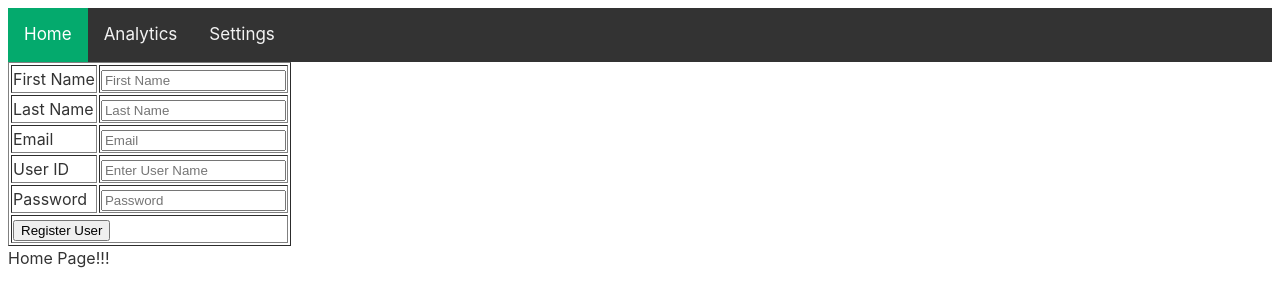
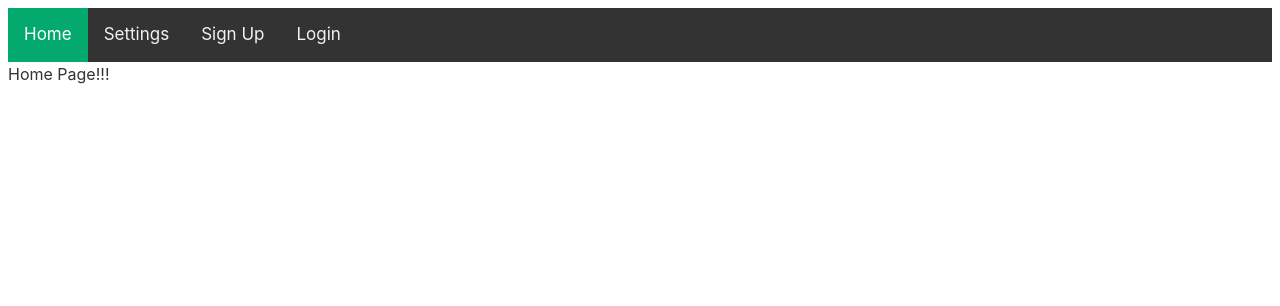
Before and after one commit to aaroncampf/Water-you-doing, a React (Vite) app in the folder frontend/: page / in a window 1280 px wide. Shown: the top 306 px of the page. Built offline with nearby package versions, Linux system fonts and the light colour scheme.

Commit message:
Moved register/login to navigation bar

```diff
--- a/frontend/src/App.jsx
+++ b/frontend/src/App.jsx
@@ -28,11 +28,10 @@ const App = () => {
       <ReminderProvider>
         <div>
           <NavBar />
-          {isNewUser && <RegisterUser events={{ handleUserLogin, handleNewUser }} />}
-        {!isNewUser && loggedInUser === "" && <Login events={{ handleUserLogin, handleNewUser }} />}
           <Routes>
-            <Route path="/analytics" element={<Analytics />} />
             <Route path="/settings" element={<Settings />} />
+            <Route path="/signup" element={<RegisterUser events={{ handleUserLogin, handleNewUser }} />} />
+            <Route path="/login" element={<Login events={{ handleUserLogin, handleNewUser }} />} />
             <Route path="/" element={<Home />} />
           </Routes>
         </div>
--- a/frontend/src/components/NavBar/NavBar.jsx
+++ b/frontend/src/components/NavBar/NavBar.jsx
@@ -10,12 +10,12 @@ const NavBar = () => {
     setResponsive(!responsive);
   };
 
-  //TODO set up responsiveness
   return (
     <div className={`${styles.topnav} ${responsive ? styles.responsive : ''}`}>
       <Link to="/" className={styles.active}>Home</Link>
-      <Link to="/analytics">Analytics</Link>
       <Link to="/settings">Settings</Link>
+      <Link to="/signup">Sign Up</Link>
+      <Link to="/login">Login</Link>
       <a href="javascript:void(0);" className={styles.icon} onClick={handleToggle}>
         <i className="fa fa-bars"></i>
       </a>
--- a/frontend/src/components/RegisterUser/RegisterUser.jsx
+++ b/frontend/src/components/RegisterUser/RegisterUser.jsx
@@ -19,7 +19,7 @@ function RegisterUser({ events }) {
       password: password,
     };
 
-    fetch('http://localhost:8080/register/', {
+    fetch('http://localhost:8000/register/', {
       method: 'POST',
       headers: {
         'Content-Type': 'application/json',
```
